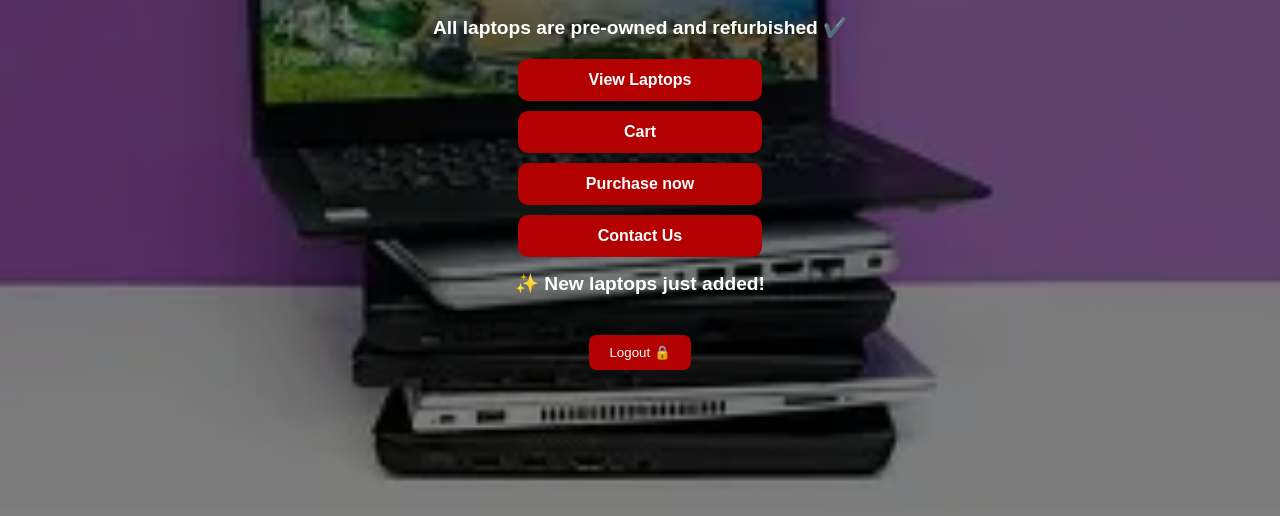
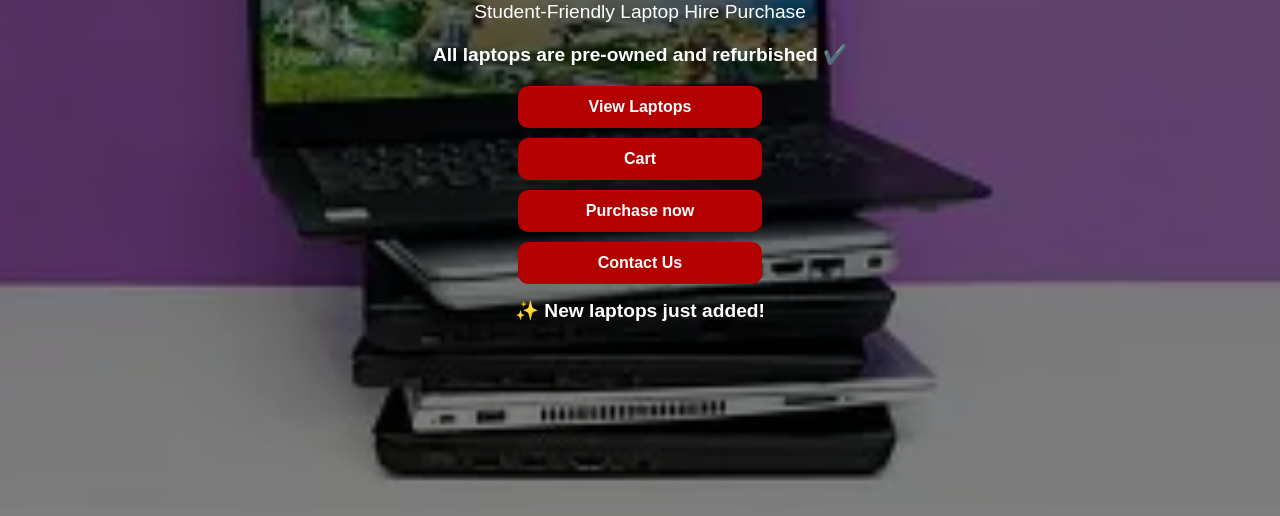
Before and after one commit to LizzyMagano/INSIGHT-HUB, a plain HTML site: page index.html in a window 1280 px wide. Shown: the part 284-800 px from the top of the page. Drawn offline with Linux system fonts and the light colour scheme.

Commit message:
Update index.html

```diff
--- a/index.html
+++ b/index.html
@@ -74,17 +74,6 @@
   font-weight: bold;
 }
 
-button.logout {
-  background: #b30000;
-  color: white;
-  padding: 10px 20px;
-  border: none;
-  border-radius: 8px;
-  cursor: pointer;
-  margin-top: 20px;
-  transition: 0.3s;
-}
-
 button.logout:hover {
   background: white;
   color: #b30000;
@@ -107,7 +96,7 @@
     <a href="contact.html" class="button">Contact Us</a>
 
     <p id="notify"></p>
-    <button class="logout" onclick="logout()">Logout 🔒</button>
+
   </div>
 </div>
 
@@ -122,11 +111,6 @@
 }
 checkUpdate();
 
-function logout() {
-  localStorage.removeItem("cart");
-  localStorage.removeItem("selectedLaptop");
-  window.location.href = "index.html";
-}
 </script>
 
 </body>
```
